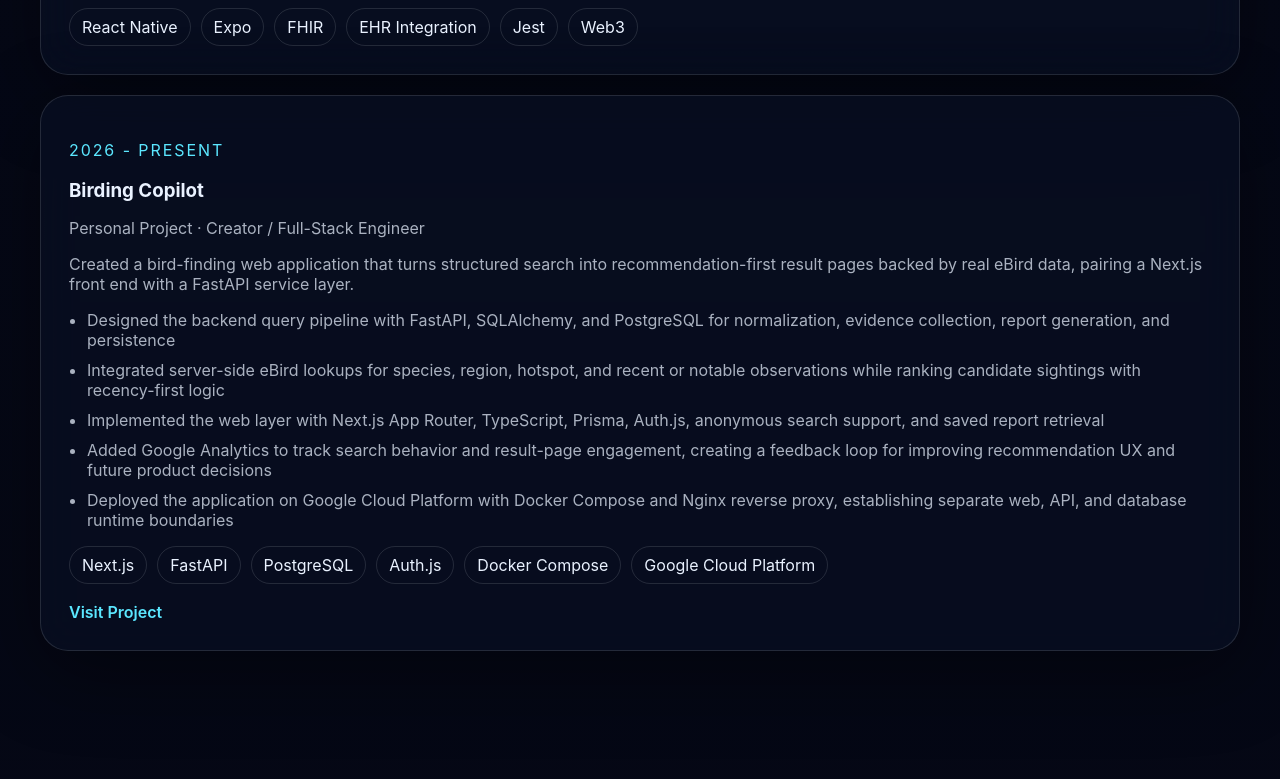
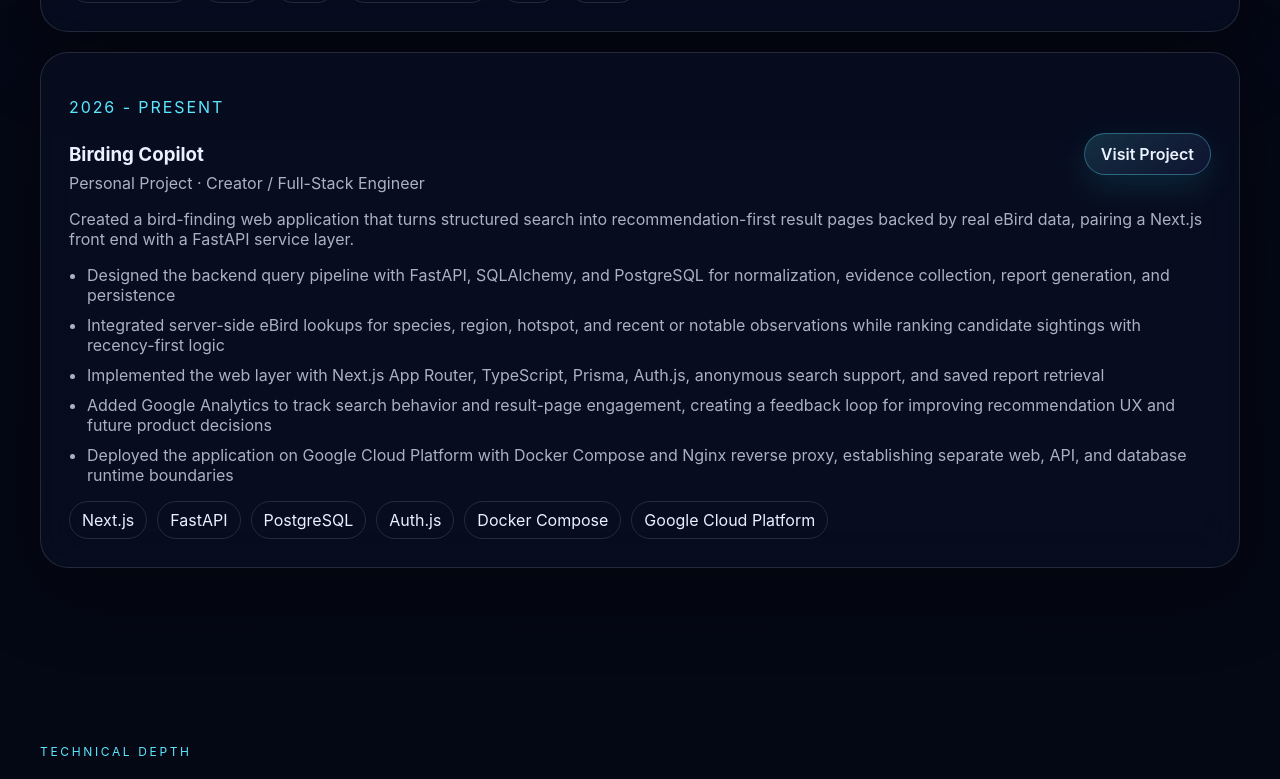
Before and after one commit to HaiyangZhang-1994/HaiyangZhang-1994.github.io, a React (Vite) app: page / in a window 1280 px wide. Shown: the part 2580-3359 px from the top of the page. Built offline with nearby package versions, Linux system fonts and the light colour scheme.

Commit message:
feat: promote birding copilot project link

```diff
--- a/src/sections/ExperienceSection.jsx
+++ b/src/sections/ExperienceSection.jsx
@@ -16,7 +16,19 @@ export function ExperienceSection() {
             delay={index * 0.08}
           >
             <p className={styles.period}>{chapter.period}</p>
-            <h3>{chapter.title}</h3>
+            <div className={styles.headerRow}>
+              <h3>{chapter.title}</h3>
+              {chapter.projectLink ? (
+                <a
+                  className={styles.projectLink}
+                  href={chapter.projectLink.href}
+                  target="_blank"
+                  rel="noreferrer"
+                >
+                  {chapter.projectLink.label}
+                </a>
+              ) : null}
+            </div>
             {chapter.subtitle ? <p className={styles.subtitle}>{chapter.subtitle}</p> : null}
             <p className={styles.summary}>{chapter.summary}</p>
             <ul className={styles.highlights}>
@@ -29,16 +41,6 @@ export function ExperienceSection() {
                 <span key={item}>{item}</span>
               ))}
             </div>
-            {chapter.projectLink ? (
-              <a
-                className={styles.projectLink}
-                href={chapter.projectLink.href}
-                target="_blank"
-                rel="noreferrer"
-              >
-                {chapter.projectLink.label}
-              </a>
-            ) : null}
           </Reveal>
         ))}
       </div>
--- a/src/sections/ExperienceSection.module.css
+++ b/src/sections/ExperienceSection.module.css
@@ -12,6 +12,18 @@
   color: var(--accent);
   letter-spacing: 0.12em;
   text-transform: uppercase;
+}
+
+.headerRow {
+  display: flex;
+  align-items: center;
+  justify-content: space-between;
+  gap: 16px;
+  flex-wrap: wrap;
+}
+
+.headerRow h3 {
+  margin: 0;
 }
 
 .subtitle {
@@ -46,12 +58,33 @@
 
 .projectLink {
   display: inline-flex;
-  margin-top: 18px;
-  color: var(--accent);
+  align-items: center;
+  justify-content: center;
+  min-height: 40px;
+  padding: 10px 16px;
+  border-radius: 999px;
+  border: 1px solid rgba(91, 231, 255, 0.34);
+  background: linear-gradient(145deg, rgba(91, 231, 255, 0.16), rgba(122, 92, 255, 0.08));
+  box-shadow: 0 12px 32px rgba(59, 203, 255, 0.12);
+  color: var(--text);
   text-decoration: none;
   font-weight: 600;
+  white-space: nowrap;
+  transition:
+    transform 180ms ease,
+    box-shadow 180ms ease,
+    border-color 180ms ease;
 }
 
 .projectLink:hover {
-  text-decoration: underline;
+  transform: translateY(-1px);
+  border-color: rgba(91, 231, 255, 0.52);
+  box-shadow: 0 16px 36px rgba(59, 203, 255, 0.18);
+  text-decoration: none;
 }
+
+@media (max-width: 640px) {
+  .projectLink {
+    width: 100%;
+  }
+}
```
Also changed, not shown: 1 other file (tests, documents, lock files or other folders).
